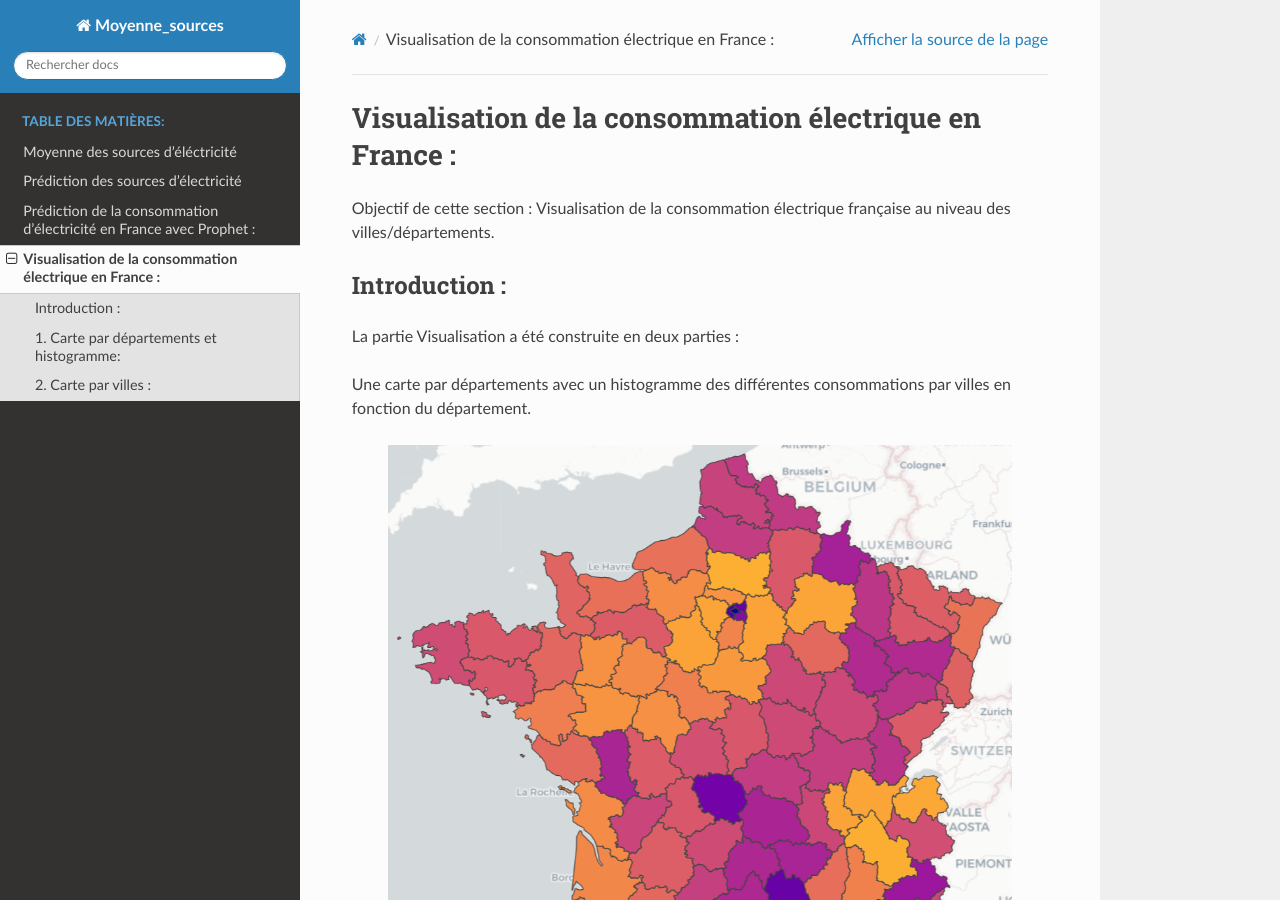
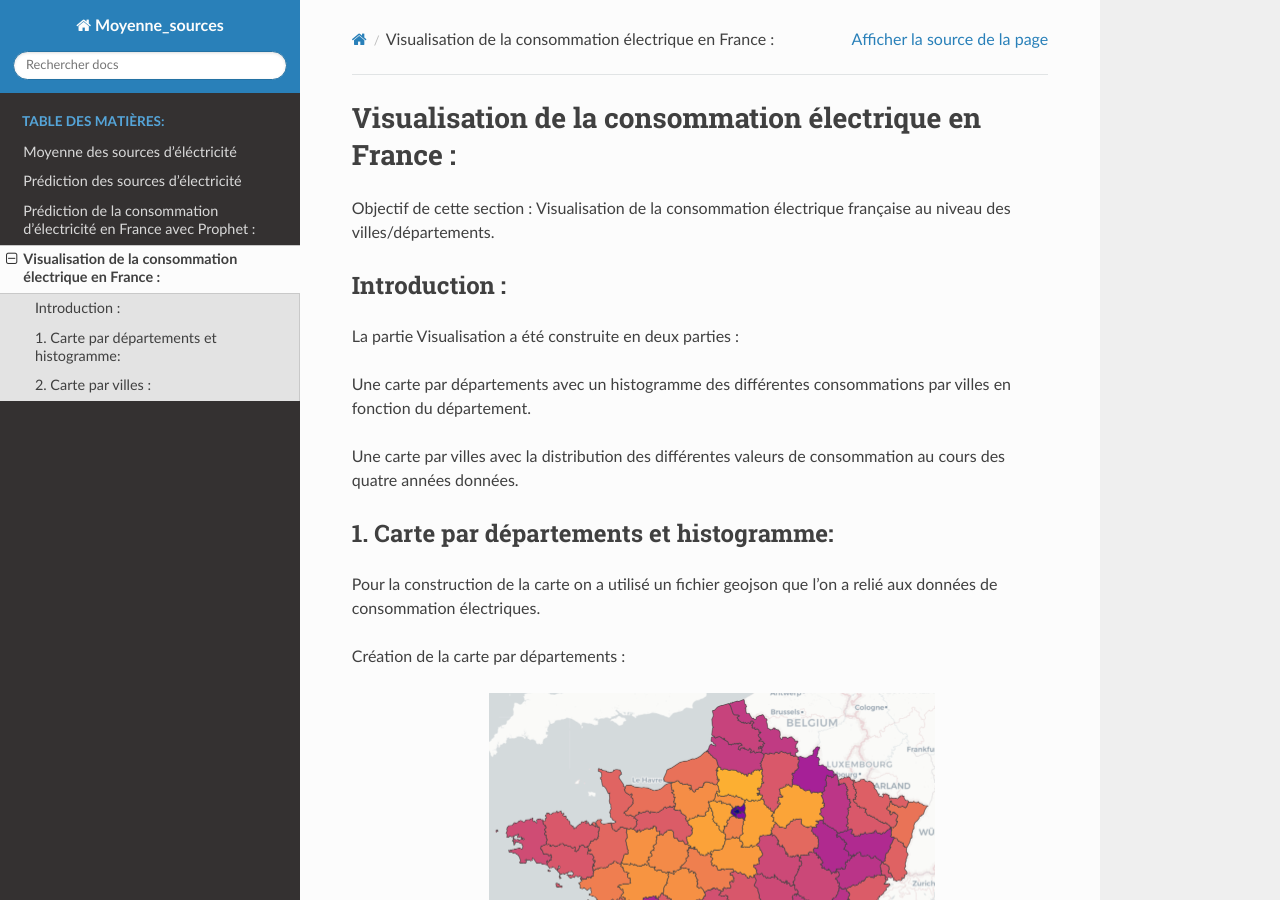
Before and after one commit to mle-seach/hax712x_project, a Sphinx documentation site: the page built from docs/visualisation.rst, in a window 1280 px wide and 900 px high. Built offline with Sphinx 7.4.7 and the Read the Docs theme 2.0.0, drawn with Linux system fonts in a browser that asks for light colours.

Commit message:
Update visualisation.rst

```diff
--- a/docs/visualisation.rst
+++ b/docs/visualisation.rst
@@ -11,15 +11,7 @@
 
 Une carte par départements avec un histogramme des différentes consommations par villes en fonction du département.
 
-.. image:: Images/dept.png
-    :scale: 70%
-    :align: center
-
 Une carte par villes avec la distribution des différentes valeurs de consommation au cours des quatre années données.
-
-.. image:: Images/communes.png
-    :scale: 70%
-    :align: center
 
 
 1. Carte par départements et histogramme:
```
